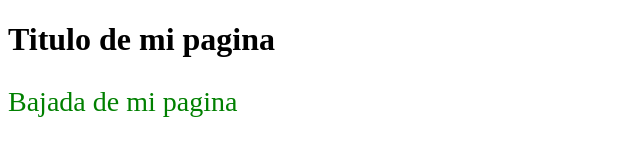
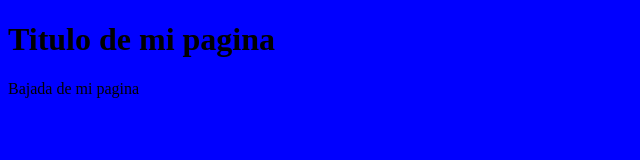
Before and after one commit to manumosteiro/FrontEnd-Intensivo, a plain HTML site: page clase-5/index.html in a window 1280 px wide. Shown: the whole page, without its empty margins (0-640 px from the left). Drawn offline with Linux system fonts and the light colour scheme.

Commit message:
pruebas css

```diff
--- a/clase-5/index.html
+++ b/clase-5/index.html
@@ -4,13 +4,7 @@
     <meta charset="UTF-8">
     <meta name="viewport" content="width=device-width, initial-scale=1.0">
     <title>Document</title>
-    <style>
-        p{
-            color: green;
-            font-size: 28px;
-        }
-
-    </style>
+    <link rel="stylesheet" href="./style.css">
 </head>
 <body>
     <h1>Titulo de mi pagina</h1>
--- a/clase-5/style.css
+++ b/clase-5/style.css
@@ -0,0 +1,3 @@
+body{
+    background-color: blue;
+}
```
